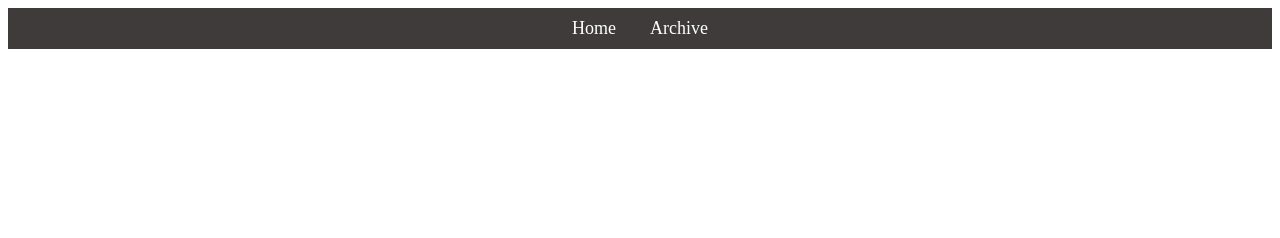
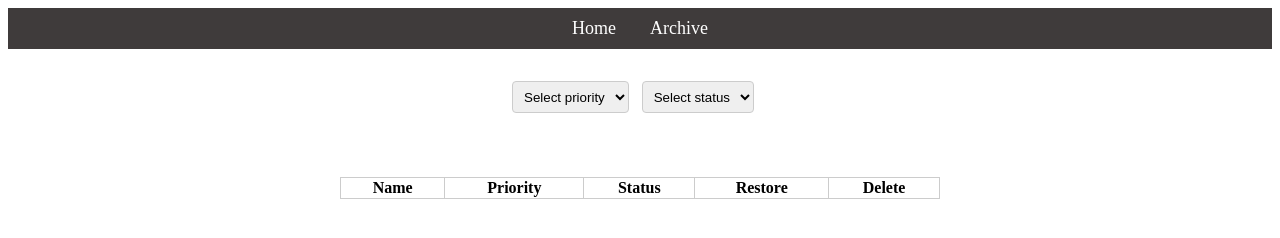
Before and after one commit to mishrabhi/masai, a plain HTML site: page Todo-App/archive.html in a window 1280 px wide. Drawn offline with Linux system fonts and the light colour scheme.

Commit message:
added index and archive page

```diff
--- a/Todo-App/archive.html
+++ b/Todo-App/archive.html
@@ -13,6 +13,35 @@
         <a href="/archive.html">Archive</a>
       </div>
     </nav>
+    <div class="container">
+        <div class="form-container">
+            <select id="priority-select">
+                <option value="" disabled selected>Select priority</option>
+                <option value="low">Low</option>
+                <option value="medium">Medium</option>
+                <option value="high">High</option>
+            </select>
+            <select id="status-select">
+                <option value="" disabled selected>Select status</option>
+                <option value="completed">Completed</option>
+                <option value="pending">Pending</option>
+            </select>
+        </div>
+        <table>
+            <thead>
+                <tr>
+                    <th>Name</th>
+                    <th>Priority</th>
+                    <th>Status</th>
+                    <th>Restore</th>
+                    <th>Delete</th>
+                </tr>
+            </thead>
+            <tbody>
+                <!-- Rows will be added here dynamically -->
+            </tbody>
+        </table>
+    </div>
   </body>
 </html>
 <script src="/scripts/archive.js"></script>
--- a/Todo-App/styles/archive.css
+++ b/Todo-App/styles/archive.css
@@ -14,3 +14,83 @@
 .navbar a:hover {
     text-decoration: underline;
 }
+
+.container {
+    display: flex;
+    justify-content: center;
+    align-items: center;
+    flex-direction: column;
+    padding: 2em;
+}
+
+.form-container {
+    display: flex;
+    justify-content: center;
+    align-items: center;
+    margin-bottom: 2em;
+}
+
+.form-container select {
+    padding: 0.5em;
+    margin-right: 1em;
+    border-radius: 4px;
+    border: 1px solid #ccc;
+}
+
+table {
+    width: 50%;
+    border-collapse: collapse;
+    margin-top: 2em;
+}
+
+table,
+th,
+td {
+    border: 1px solid #ccc;
+}
+
+/*
+
+th,
+td {
+    padding: 1em;
+    text-align: left;
+}
+
+.low {
+    background-color: lightgreen;
+}
+
+.medium {
+    background-color: yellow;
+}
+
+.high {
+    background-color: red;
+}
+
+.completed {
+    background-color: lightgreen;
+}
+
+.pending {
+    background-color: yellow;
+} */
+
+.restore-btn {
+    background-color: green;
+    color: white;
+    border: none;
+    padding: 0.5em 1em;
+    border-radius: 4px;
+    cursor: pointer;
+}
+
+.delete-btn {
+    background-color: red;
+    color: white;
+    border: none;
+    padding: 0.5em 1em;
+    border-radius: 4px;
+    cursor: pointer;
+}
--- a/Todo-App/styles/index.css
+++ b/Todo-App/styles/index.css
@@ -14,3 +14,88 @@
 .navbar a:hover {
     text-decoration: underline;
 }
+
+.container {
+    display: flex;
+    justify-content: center;
+    align-items: center;
+    flex-direction: column;
+    padding: 2em;
+}
+
+.form-container {
+    display: flex;
+    justify-content: center;
+    align-items: center;
+    margin-bottom: 2em;
+}
+
+.form-container input {
+    padding: 0.5em;
+    margin-right: 1em;
+    border-radius: 4px;
+    border: 1px solid #ccc;
+}
+
+.form-container select {
+    padding: 0.5em;
+    margin-right: 1em;
+    border-radius: 4px;
+    border: 1px solid #ccc;
+}
+
+.form-container button {
+    padding: 0.5em 1em;
+    background-color: #43a047;
+    color: white;
+    border: none;
+    border-radius: 4px;
+    cursor: pointer;
+}
+
+table {
+    width: 50%;
+    border-collapse: collapse;
+    margin-top: 2em;
+}
+
+table,
+th,
+td {
+    border: 1px solid #ccc;
+}
+
+th,
+td {
+    padding: 1em;
+    text-align: left;
+}
+
+/* .low {
+    background-color: lightgreen;
+}
+
+.medium {
+    background-color: yellow;
+}
+
+.high {
+    background-color: red;
+}
+
+.completed {
+    background-color: lightgreen;
+}
+
+.pending {
+    background-color: yellow;
+} */
+
+.archive-btn {
+    background-color: red;
+    color: white;
+    border: none;
+    padding: 0.5em 1em;
+    border-radius: 4px;
+    cursor: pointer;
+}
```
Also changed, not shown: Todo-App/index.html (+45 -0 lines), Todo-App/scripts/index.js (+72 -0 lines).
